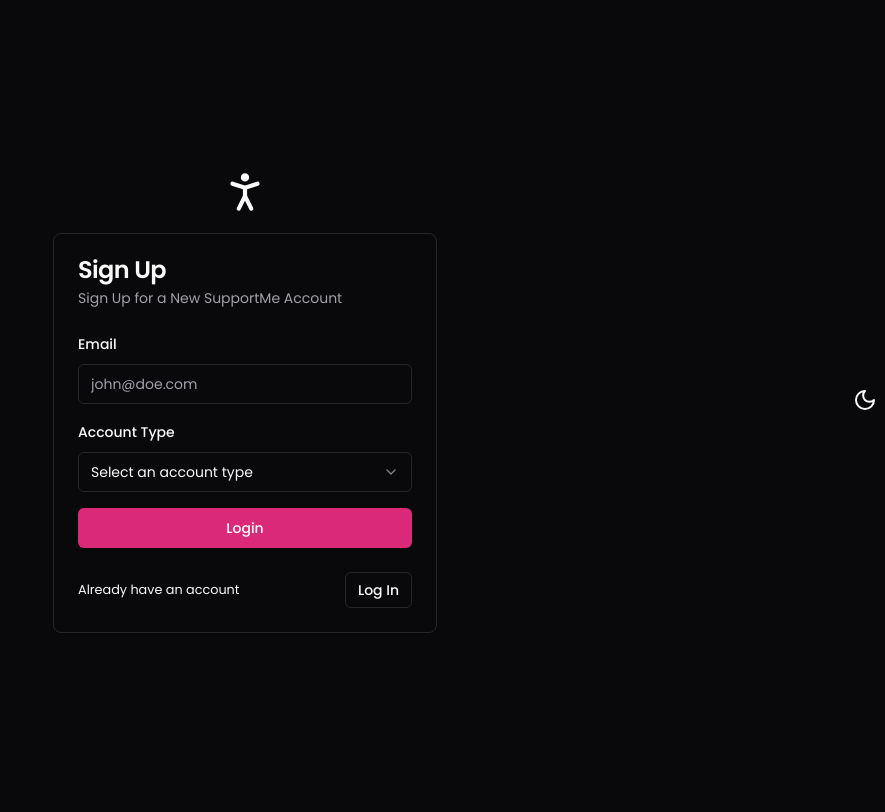
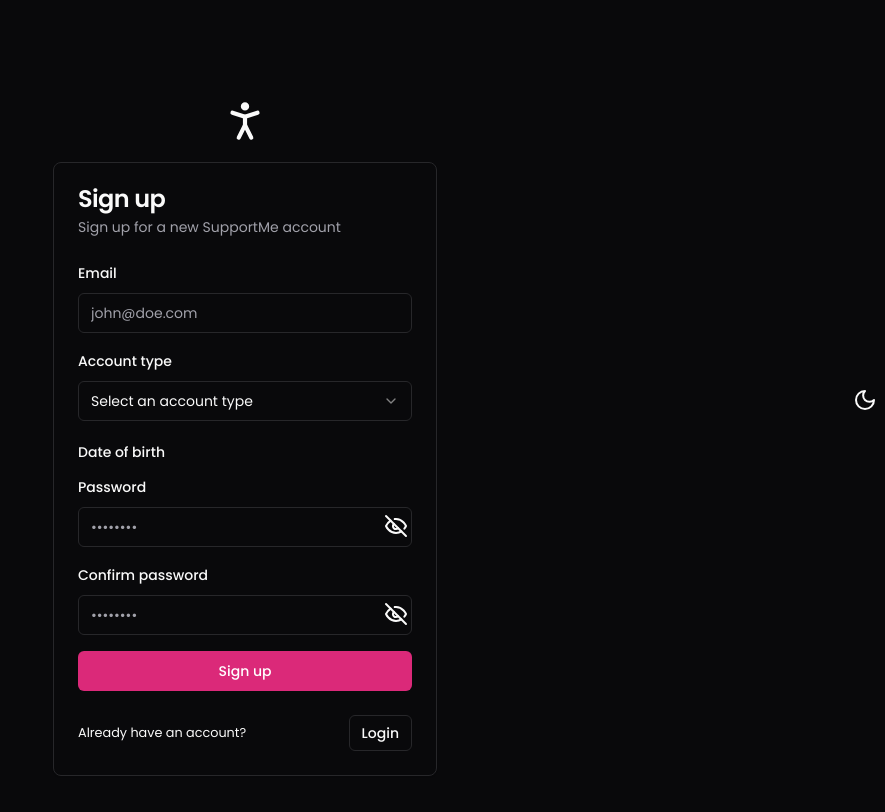
Before and after one commit to Imaginativeone/support-me-course, a Next.js app: page /sign-up in a window 1280 px wide. Shown: the top 812 px of the page, without its empty margins (395-1280 px from the left). Built offline with nearby package versions, Linux system fonts and the light colour scheme.

Commit message:
Skip the rest of this lesson

```diff
--- a/app/(logged-out)/sign-up/page.tsx
+++ b/app/(logged-out)/sign-up/page.tsx
@@ -1,5 +1,6 @@
 "use client";
 import { Button } from "@/components/ui/button";
+// import { Calendar } from "@/components/ui/calendar";
 import {
   Card,
   CardContent,
@@ -18,43 +19,116 @@ import {
   FormMessage,
 } from "@/components/ui/form";
 import { Input } from "@/components/ui/input";
-import { Select, SelectContent, SelectItem, SelectTrigger, SelectValue } from "@/components/ui/select";
+import { PasswordInput } from "@/components/ui/password-input";
+// import {
+//   Popover,
+//   PopoverContent,
+//   PopoverTrigger,
+// } from "@/components/ui/popover";
+import {
+  Select,
+  SelectContent,
+  SelectItem,
+  SelectTrigger,
+  SelectValue,
+} from "@/components/ui/select";
+// import { Checkbox } from "@/components/ui/checkbox";
 import { zodResolver } from "@hookform/resolvers/zod";
-import { PersonStandingIcon } from "lucide-react";
+// import { format } from "date-fns";
+import { CalendarIcon, PersonStandingIcon } from "lucide-react";
 import Link from "next/link";
-import { useRouter } from "next/navigation";
 import { useForm } from "react-hook-form";
 import * as z from "zod";
+import { useRouter } from "next/navigation";
 
-const formSchema = z.object({
-  email: z.string().email(),
-  accountType: z.enum(["personal", "company"]),
-  companyName: z.string().optional(),
-  numberOfemployees: z.coerce.number().optional()
-});
+const formSchema = z
+  .object({
+    email: z.string().email(),
+    accountType: z.enum(["personal", "company"]),
+    companyName: z.string().optional(),
+    numberOfEmployees: z.coerce.number().optional(),
+    acceptTerms: z
+      .boolean({
+        required_error: "You must accept the terms and conditions",
+      })
+      .refine((checked) => checked, "You must accept the terms and conditions"),
+    dob: z.date().refine((date) => {
+      const today = new Date();
+      const eighteedYearsAgo = new Date(
+        today.getFullYear() - 18,
+        today.getMonth(),
+        today.getDate()
+      );
+      return date <= eighteedYearsAgo;
+    }, "You must be at least 18 years old"),
+    password: z
+      .string()
+      .min(8, "Password must contain at least 8 characters")
+      .refine((password) => {
+        // must contain at least 1 special character and 1 uppercase character
+        return /^(?=.*[!@#$%^&*])(?=.*[A-Z]).*$/.test(password);
+      }, "Password must contain at least 1 special character and 1 uppercase letter"),
+    passwordConfirm: z.string(),
+  })
+  .superRefine((data, ctx) => {
+    if (data.password !== data.passwordConfirm) {
+      ctx.addIssue({
+        code: z.ZodIssueCode.custom,
+        path: ["passwordConfirm"],
+        message: "Passwords do not match",
+      });
+    }
+
+    if (data.accountType === "company" && !data.companyName) {
+      ctx.addIssue({
+        code: z.ZodIssueCode.custom,
+        path: ["companyName"],
+        message: "Company name is required",
+      });
+    }
+
+    if (
+      data.accountType === "company" &&
+      (!data.numberOfEmployees || data.numberOfEmployees < 1)
+    ) {
+      ctx.addIssue({
+        code: z.ZodIssueCode.custom,
+        path: ["numberOfEmployees"],
+        message: "Number of employees is required",
+      });
+    }
+  });
 
 export default function SignupPage() {
   const router = useRouter();
+
   const form = useForm<z.infer<typeof formSchema>>({
     resolver: zodResolver(formSchema),
     defaultValues: {
       email: "",
-      // password: "",
+      password: "",
+      passwordConfirm: "",
+      companyName: "",
     },
   });
 
   const handleSubmit = (data: z.infer<typeof formSchema>) => {
-    console.log("login validation passed");
+    console.log("login validation passed: ", data);
     router.push("/dashboard");
   };
+
+  const accountType = form.watch("accountType");
+
+  const dobFromDate = new Date();
+  dobFromDate.setFullYear(dobFromDate.getFullYear() - 120);
 
   return (
     <>
       <PersonStandingIcon size={50} />
       <Card className="w-full max-w-sm">
         <CardHeader>
-          <CardTitle>Sign Up</CardTitle>
-          <CardDescription>Sign Up for a New SupportMe Account</CardDescription>
+          <CardTitle>Sign up</CardTitle>
+          <CardDescription>Sign up for a new SupportMe account</CardDescription>
         </CardHeader>
         <CardContent>
           <Form {...form}>
@@ -80,8 +154,8 @@ export default function SignupPage() {
                 name="accountType"
                 render={({ field }) => (
                   <FormItem>
-                    <FormLabel>Account Type</FormLabel>
-                    <Select>
+                    <FormLabel>Account type</FormLabel>
+                    <Select onValueChange={field.onChange}>
                       <FormControl>
                         <SelectTrigger>
                           <SelectValue placeholder="Select an account type" />
@@ -96,14 +170,143 @@ export default function SignupPage() {
                   </FormItem>
                 )}
               />
-              <Button type="submit">Login</Button>
+              {accountType === "company" && (
+                <>
+                  <FormField
+                    control={form.control}
+                    name="companyName"
+                    render={({ field }) => (
+                      <FormItem>
+                        <FormLabel>Company name</FormLabel>
+                        <FormControl>
+                          <Input placeholder="Company name" {...field} />
+                        </FormControl>
+                        <FormMessage />
+                      </FormItem>
+                    )}
+                  />
+                  <FormField
+                    control={form.control}
+                    name="numberOfEmployees"
+                    render={({ field }) => (
+                      <FormItem>
+                        <FormLabel>Employees</FormLabel>
+                        <FormControl>
+                          <Input
+                            type="number"
+                            min={0}
+                            placeholder="Employees"
+                            {...field}
+                            value={field.value ?? ""}
+                          />
+                        </FormControl>
+                        <FormMessage />
+                      </FormItem>
+                    )}
+                  />
+                </>
+              )}
+              <FormField
+                control={form.control}
+                name="dob"
+                render={({ field }) => (
+                  <FormItem className="flex flex-col pt-2">
+                    <FormLabel>Date of birth</FormLabel>
+                    {/* <Popover>
+                      <PopoverTrigger asChild>
+                        <FormControl>
+                          <Button
+                            variant="outline"
+                            className="normal-case flex justify-between pr-1"
+                          >
+                            {!!field.value ? (
+                              format(field.value, "PPP")
+                            ) : (
+                              <span>Pick a date</span>
+                            )}
+                            <CalendarIcon />
+                          </Button>
+                        </FormControl>
+                      </PopoverTrigger>
+                      <PopoverContent align="start" className="w-auto p-0">
+                        <Calendar
+                          mode="single"
+                          defaultMonth={field.value}
+                          selected={field.value}
+                          onSelect={field.onChange}
+                          fixedWeeks
+                          weekStartsOn={1}
+                          fromDate={dobFromDate}
+                          toDate={new Date()}
+                          captionLayout="dropdown-buttons"
+                        />
+                      </PopoverContent>
+                    </Popover> */}
+                    <FormMessage />
+                  </FormItem>
+                )}
+              />
+              <FormField
+                control={form.control}
+                name="password"
+                render={({ field }) => (
+                  <FormItem>
+                    <FormLabel>Password</FormLabel>
+                    <FormControl>
+                      <PasswordInput placeholder="••••••••" {...field} />
+                    </FormControl>
+                    <FormMessage />
+                  </FormItem>
+                )}
+              />
+              <FormField
+                control={form.control}
+                name="passwordConfirm"
+                render={({ field }) => (
+                  <FormItem>
+                    <FormLabel>Confirm password</FormLabel>
+                    <FormControl>
+                      <PasswordInput placeholder="••••••••" {...field} />
+                    </FormControl>
+                    <FormMessage />
+                  </FormItem>
+                )}
+              />
+              {/* <FormField
+                control={form.control}
+                name="acceptTerms"
+                render={({ field }) => (
+                  <FormItem>
+                    <div className="flex gap-2 items-center">
+                      <FormControl>
+                        <Checkbox
+                          checked={field.value}
+                          onCheckedChange={field.onChange}
+                        />
+                      </FormControl>
+                      <FormLabel>I accept the terms and conditions</FormLabel>
+                    </div>
+                    <FormDescription>
+                      By signing up you agree to our{" "}
+                      <Link
+                        href="/terms"
+                        className="text-primary hover:underline"
+                      >
+                        terms and conditions
+                      </Link>
+                    </FormDescription>
+                    <FormMessage />
+                  </FormItem>
+                )}
+              /> */}
+              <Button type="submit">Sign up</Button>
             </form>
           </Form>
         </CardContent>
         <CardFooter className="justify-between">
-          <small>Already have an account</small>
+          <small>Already have an account?</small>
           <Button asChild variant="outline" size="sm">
-            <Link href="/login">Log In</Link>
+            <Link href="/login">Login</Link>
           </Button>
         </CardFooter>
       </Card>
```
